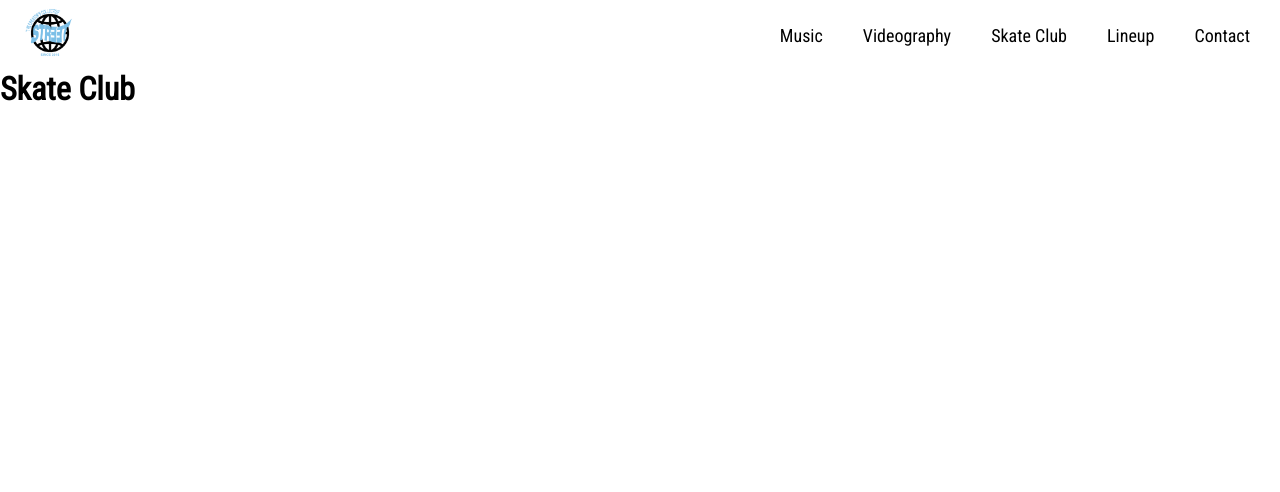
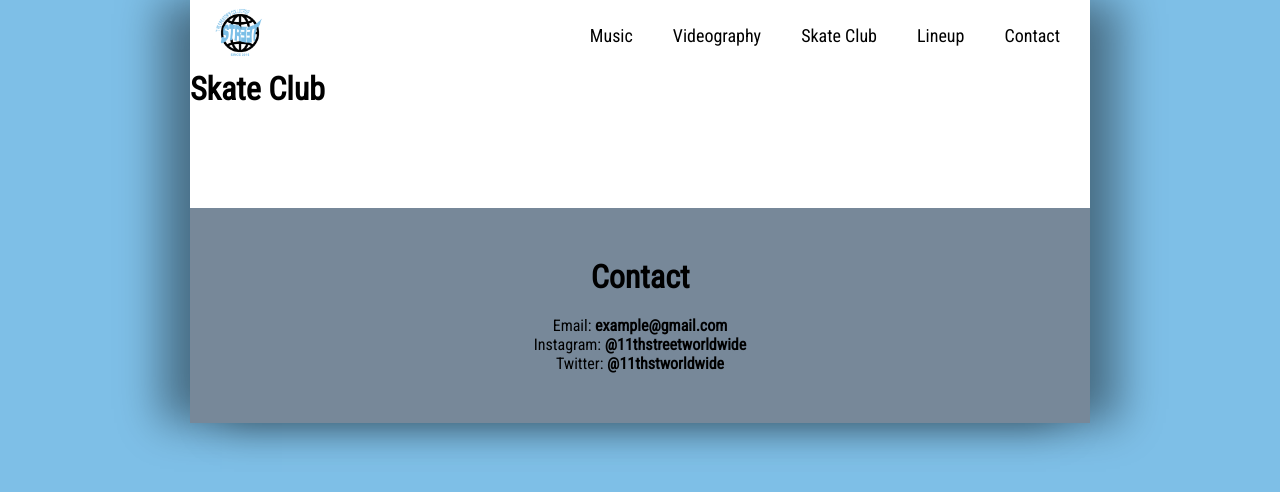
Before and after one commit to 11thStreetWorldwide/11thStreetWorldwide.github.io, a website: page pages/skateclub.html in a window 1280 px wide. Drawn offline with nearby package versions, Linux system fonts and the light colour scheme.

```diff
--- /dev/null
+++ b/css/contact.css
@@ -0,0 +1,15 @@
+@import url('https://fonts.googleapis.com/css?family=Cabin|Roboto+Condensed');
+/* font-family: 'Roboto Condensed', sans-serif;
+font-family: 'Cabin', sans-serif;*/
+html,
+body {
+  margin: 0;
+  padding: 0;
+  background-color: #7ebfe7;
+}
+#root {
+  background-color: white;
+  max-width: 900px;
+  margin: auto;
+  box-shadow: 30px 0px 40px rgba(0, 0, 0, 0.4), -30px 0px 40px rgba(0, 0, 0, 0.4);
+}
--- a/css/index.css
+++ b/css/index.css
@@ -56,6 +56,9 @@
 #view-work-btn:hover {
   background: #778899;
 }
+#work {
+  margin-top: 100px;
+}
 #contact {
   margin-top: 100px;
   background-color: #778899;
--- /dev/null
+++ b/css/skateclub.css
@@ -0,0 +1,27 @@
+@import url('https://fonts.googleapis.com/css?family=Cabin|Roboto+Condensed');
+/* font-family: 'Roboto Condensed', sans-serif;
+font-family: 'Cabin', sans-serif;*/
+html,
+body {
+  margin: 0;
+  padding: 0;
+  background-color: #7ebfe7;
+}
+#root {
+  background-color: white;
+  max-width: 900px;
+  margin: auto;
+  box-shadow: 30px 0px 40px rgba(0, 0, 0, 0.4), -30px 0px 40px rgba(0, 0, 0, 0.4);
+}
+
+#contact {
+  margin-top: 100px;
+  background-color: #778899;
+  padding: 50px;
+  text-align: center;
+  font-family: 'Roboto Condensed', sans-serif;
+}
+#contact h1 {
+  margin-bottom: 20px;
+  font-family: 'Roboto Condensed', sans-serif;
+}
--- a/pages/skateclub.html
+++ b/pages/skateclub.html
@@ -11,11 +11,11 @@
       crossorigin="anonymous"
     />
     <link rel="stylesheet" href="../css/navbar.css" />
+    <link rel="stylesheet" href="../css/skateclub.css" />
     <title>11th Street Worldwide</title>
   </head>
   <body>
     <div id="root">
-      <div id="landing">
       <nav class="navbar">
         <span class="navbar-toggle" id="js-navbar-toggle"> <i class="fas fa-bars"></i> </span>
         <a href="../index.html"
@@ -30,7 +30,13 @@
         </ul>
       </nav>
       <h1>Skate Club</h1>
-      </div>
+
+      <footer id="contact">
+        <h1>Contact</h1>
+        <p>Email: <strong>example@gmail.com</strong></p>
+        <p>Instagram: <strong> @11thstreetworldwide</strong></p>
+        <p>Twitter: <strong> @11thstworldwide</strong></p>
+      </footer>
     </div>
 
     <script
```
Also changed, not shown: index.html (+9 -12 lines), pages/contact.html (+0 -3 lines), pages/lineup.html (+0 -1 lines), pages/music.html (+0 -1 lines), pages/videography.html (+0 -1 lines), assets/images/MilesAidan.jpg (renamed from assets/images/music/MilesAidan.jpg), assets/images/gianni.jpg (renamed from assets/images/music/gianni.jpg), assets/images/milestai.jpg (renamed from assets/images/music/milestai.jpg), assets/images/taihaul.jpg (renamed from assets/images/music/taihaul.jpg). Lines whose indentation alone changed are shown as unchanged.
